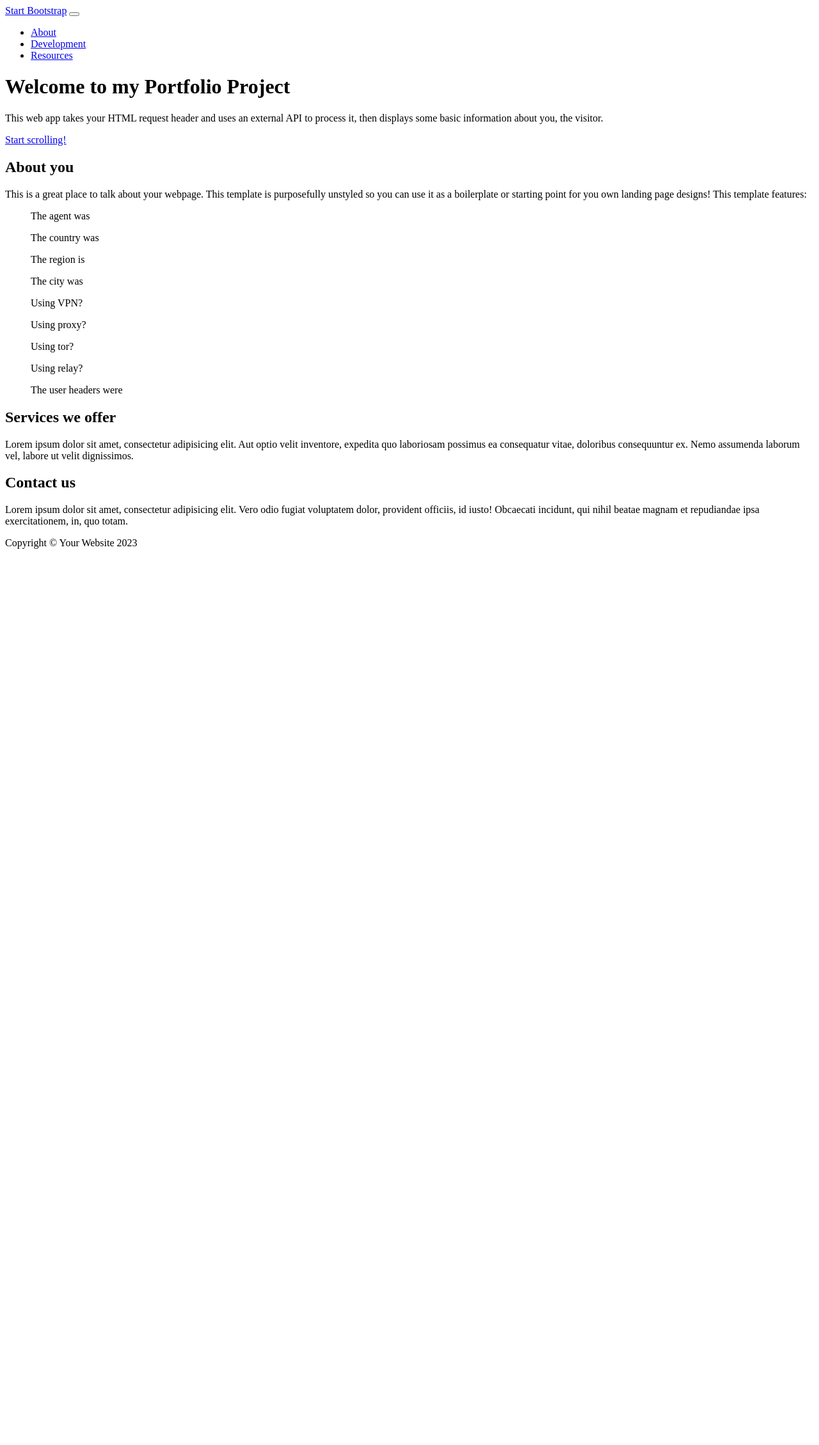
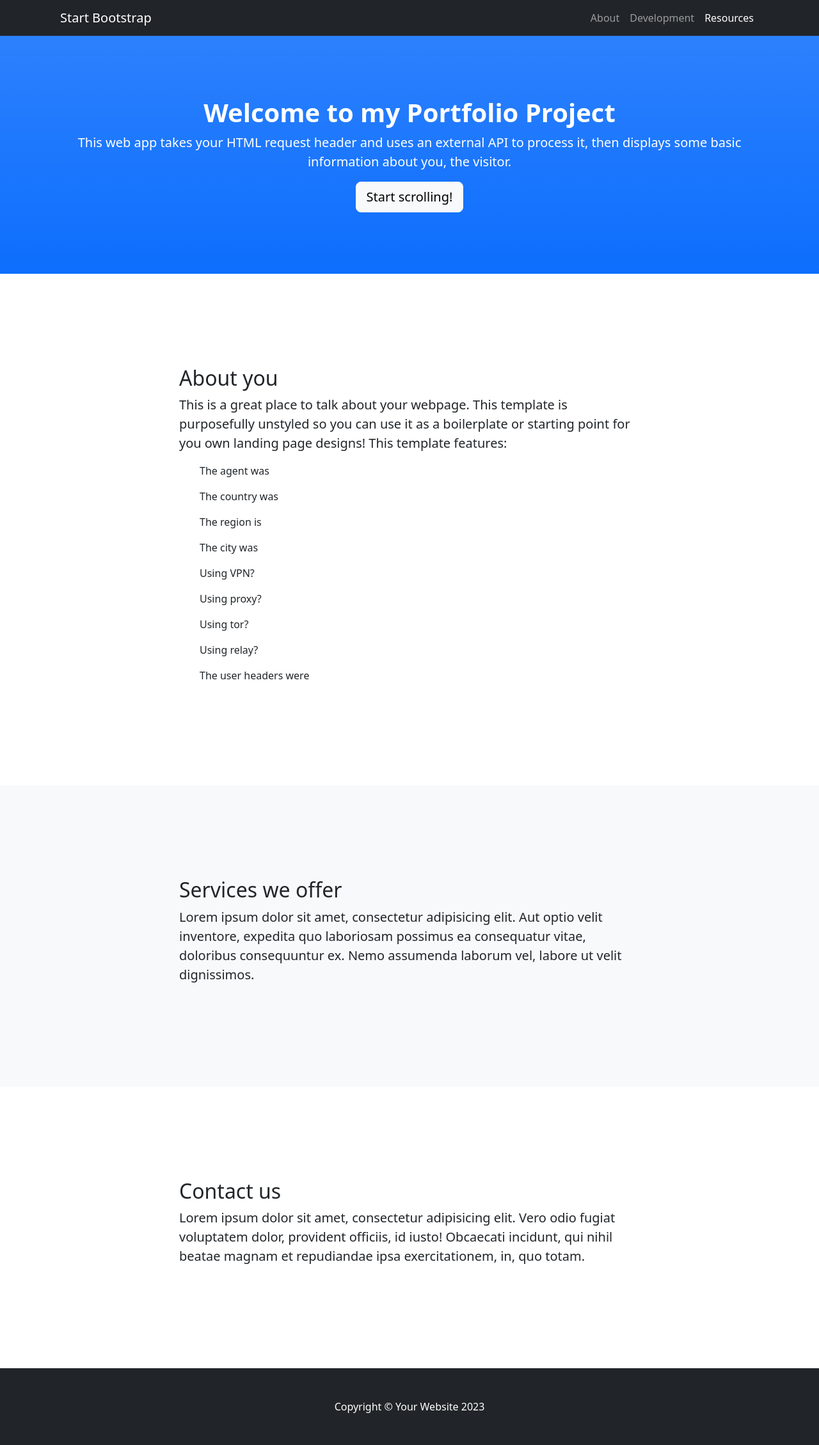
Before and after one commit to CPettifo/headers, a Flask app: template services/collector/templates/index.html in a window 1280 px wide. Shown: the whole page at 64% size. Before the commit the page ends 858 px from the top, so only its background shows below. Run offline with Flask 3, Linux system fonts and the light colour scheme; the template is opened without the code that fills it, so the values that code supplies are empty; some libraries are stand-ins or nearby versions.

Commit message:
fix hrefs to have root as the collector root

```diff
--- a/services/collector/templates/index.html
+++ b/services/collector/templates/index.html
@@ -6,9 +6,9 @@
         <meta name="description" content="A portfolio project that returns information of the visitor's HTML headers." />
         <meta name="author" content="Craig Pettifor" />
         <title>Don't Lose Your Head(ers)</title>
-        <link rel="icon" type="image/x-icon" href="/services/collector/static/assets/favicon.ico" />
+        <link rel="icon" type="image/x-icon" href="/static/assets/favicon.ico" />
         <!-- Core theme CSS (includes Bootstrap)-->
-        <link href="/services/collector/" rel="stylesheet" />
+        <link href="/static/css/styles.css" rel="stylesheet" />
     </head>
     <body id="page-top">
         <!-- Navigation-->
```
